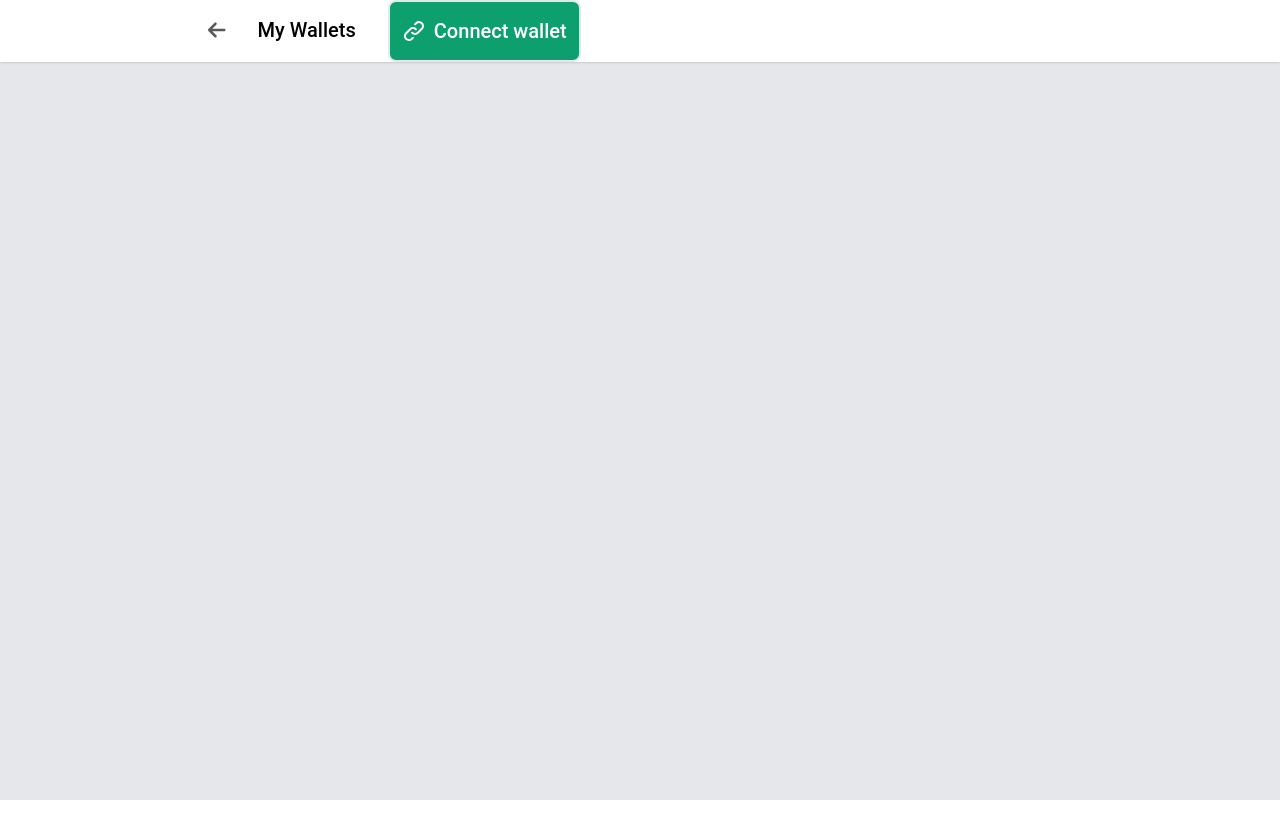
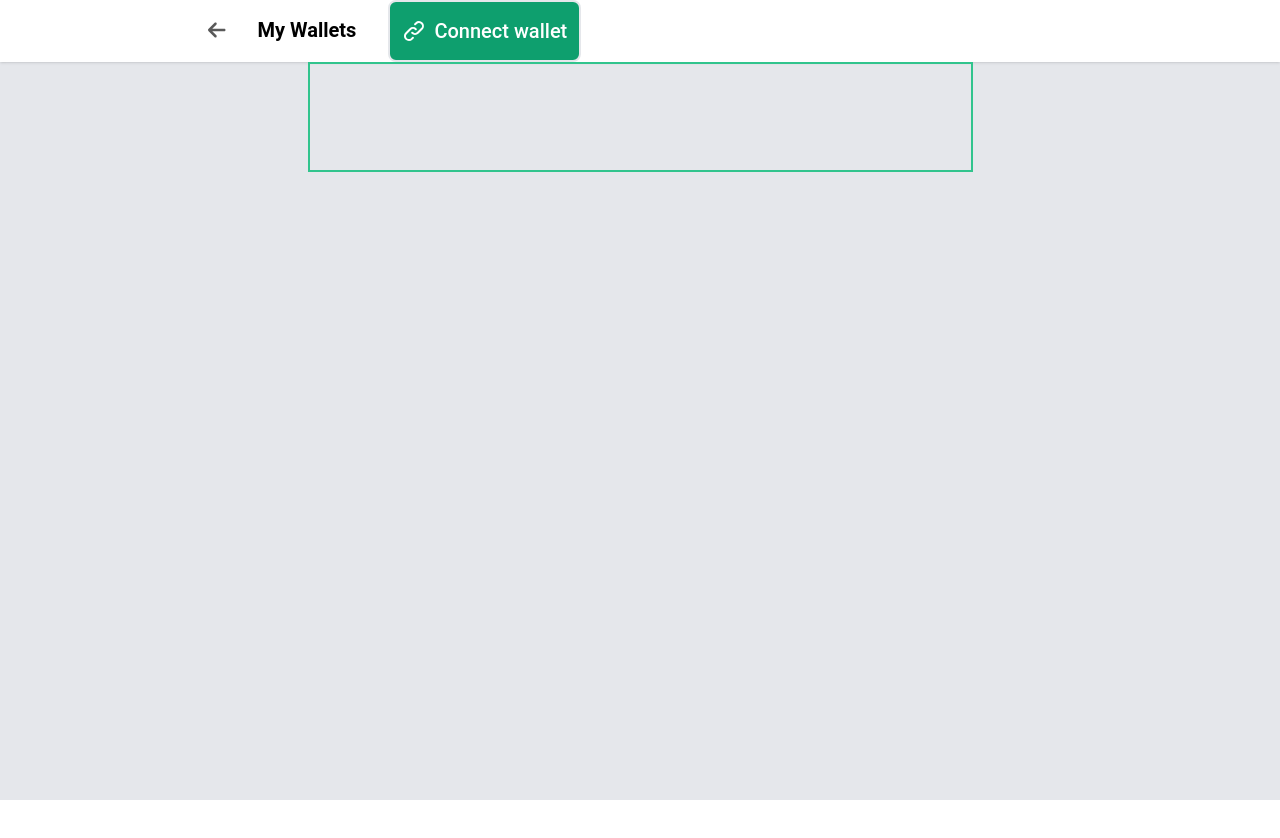
Before and after one commit to phamquyet96/Money-Lover-App, a React (Create React App) app in the folder FrontEnd/: page /my-wallet in a window 1280 px wide. Shown: the top 838 px of the page. Before the commit the page ends 800 px from the top, so only its background shows below. Built offline with nearby package versions, Linux system fonts and the light colour scheme.

Commit message:
fix login

```diff
--- a/FrontEnd/src/components/Header/WalletHeader.jsx
+++ b/FrontEnd/src/components/Header/WalletHeader.jsx
@@ -13,7 +13,7 @@ const WalletHeader = () => {
                             <div className="w-fit flex content-center">
                                 <FontAwesomeIcon className='mt-5 mr-8 cursor-pointer' icon={faArrowLeft} size="lg"
                                                  style={{color: "#595959",}}/>
-                                <p className='w-fit h-fit text-xl mt-4 font-medium font-roboto'>My Wallets</p>
+                                <p className='w-fit h-fit text-xl mt-4 font-semibold font-roboto'>My Wallets</p>
                                 <AddWalletModal />
                             </div>
                         </div>
--- a/FrontEnd/src/components/Login-Register/Login.jsx
+++ b/FrontEnd/src/components/Login-Register/Login.jsx
@@ -48,7 +48,7 @@ const Login = () => {
                                 </div>
                                 <div
                                     className="border-l-2 border-gray-300 h-[12rem] mb-8 mx-2"></div>
-                                <div className="w-[18rem] h-fit p-1">
+                                <div className="w-[18rem] h-fit p-1 mb-6">
                                     <h2 className="text-base text-left font-roboto text-gray-500 mb-4">Using Money Lover account</h2>
                                     <form className="space-y-6">
                                         <div>
@@ -65,8 +65,9 @@ const Login = () => {
                                                     className="w-full bg-green-500 text-white font-roboto py-2 rounded-md hover:bg-green-700 transition-colors duration-300 focus:outline-none focus:ring focus:ring-blue-400 focus:ring-opacity-50">LOGIN
                                             </button>
                                         </div>
-                                        <div>
-                                            <p>Don’t have an account? <a href='/register'><p className='text-green-600 decoration-green-600 decoration-1'>Register</p></a></p>
+                                        <div className="flex">
+                                            <p>Don’t have an account? </p>
+                                            <a href='/register' className='text-green-600 decoration-green-600 decoration-1 ml-1'>Sign In</a>
                                         </div>
                                     </form>
                                 </div>
--- a/FrontEnd/src/components/MyWallet/MyWallet.jsx
+++ b/FrontEnd/src/components/MyWallet/MyWallet.jsx
@@ -1,11 +1,13 @@
 import React from 'react';
 import WalletHeader from "../Header/WalletHeader";
+import MyWalletDetail from "./MyWalletDetail";
 
 const MyWallet = () => {
     return (
         <>
-            <div className='h-screen bg-gray-200 flex justify-center'>
+            <div className='h-screen bg-gray-200 justify-center'>
                     <WalletHeader/>
+                    <MyWalletDetail/>
             </div>
         </>
     );
--- /dev/null
+++ b/FrontEnd/src/components/MyWallet/MyWalletDetail.jsx
@@ -0,0 +1,15 @@
+import React from 'react';
+
+const MyWalletDetail = () => {
+    return (
+        <>
+            <div className='w-[100vw] h-[100vh] flex justify-center'>
+            <div className='border-2 border-green-400 w-[665px] h-[110px]  '>
+
+            </div>
+            </div>
+        </>
+    );
+};
+
+export default MyWalletDetail;
```
